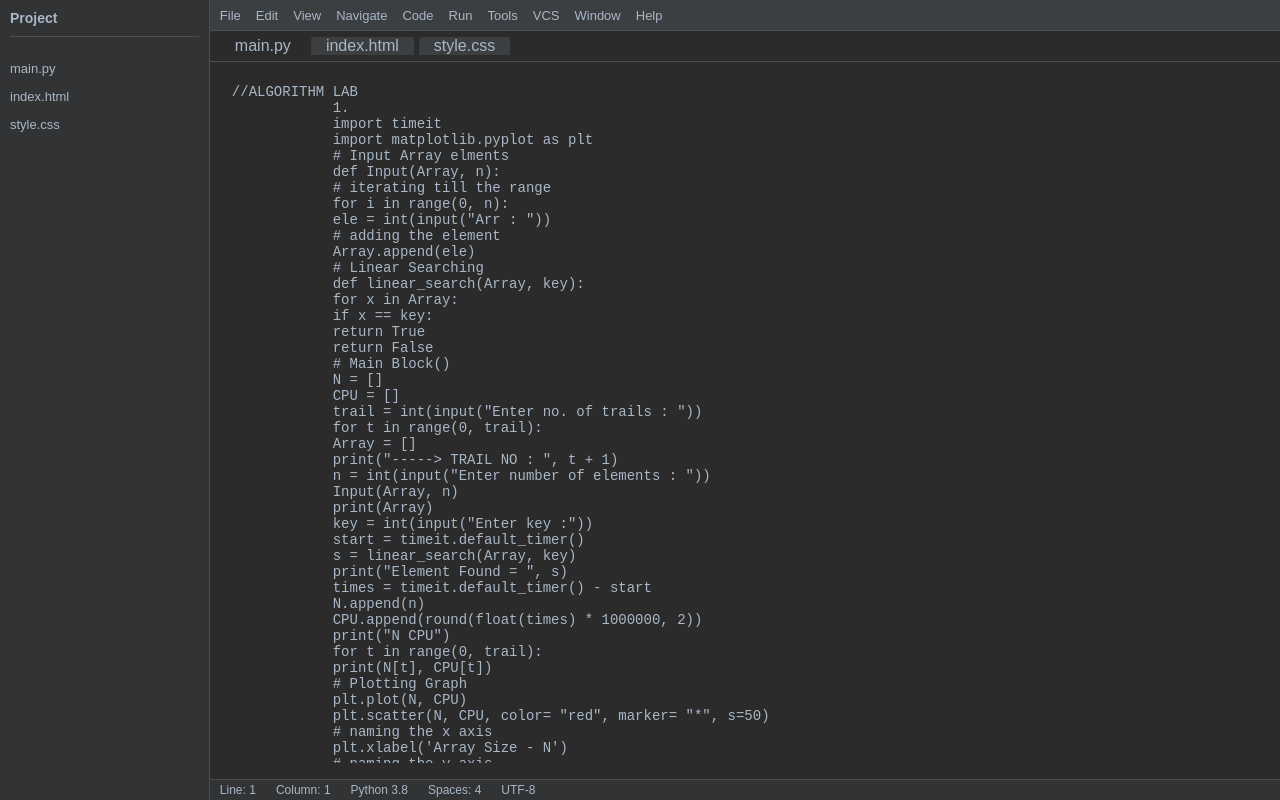
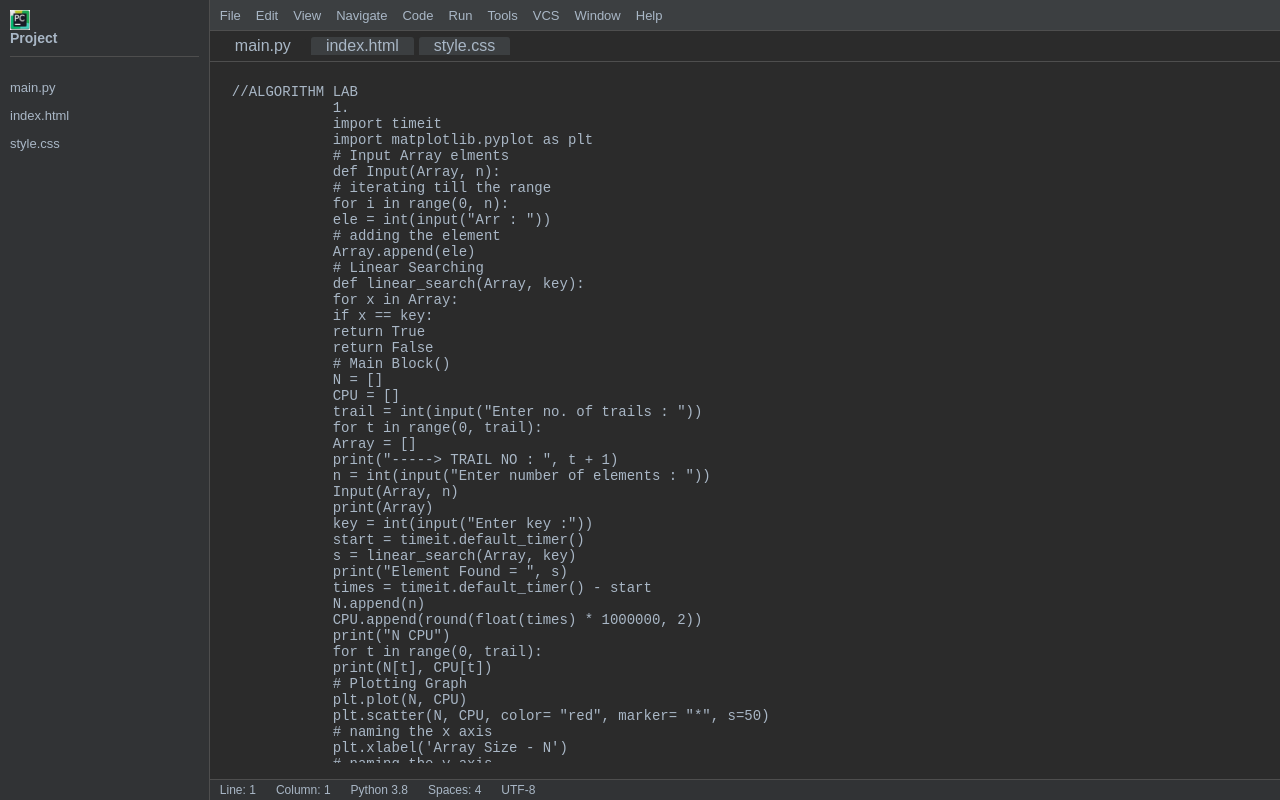
Before and after one commit to abhish12er/exam, a plain HTML site: page index.html in a window 1280 px wide. Drawn offline with Linux system fonts and the light colour scheme.

Commit message:
Update index.html

```diff
--- a/index.html
+++ b/index.html
@@ -138,11 +138,16 @@
   .status-bar div {
     margin-right: 20px;
   }
+
+  img{
+    width:20px;
+  }
 </style>
 </head>
 <body>
   <div class="container">
     <div class="sidebar">
+      <img src="py.jpg" class="img1" alt"image">
       <h2>Project</h2>
       <ul>
         <li><a href="#">main.py</a></li>
```
